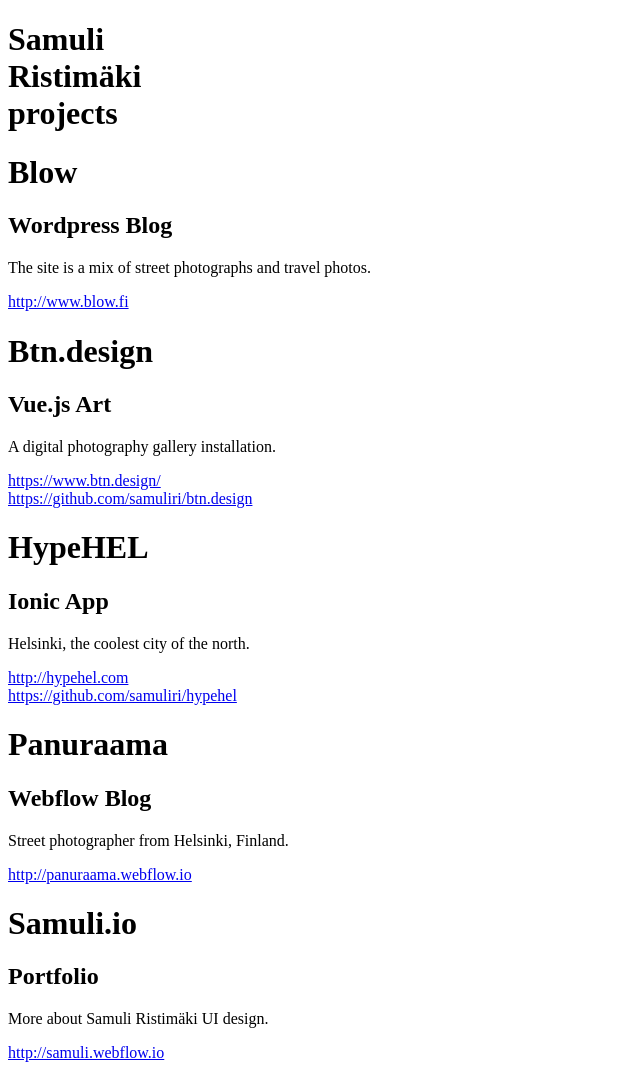
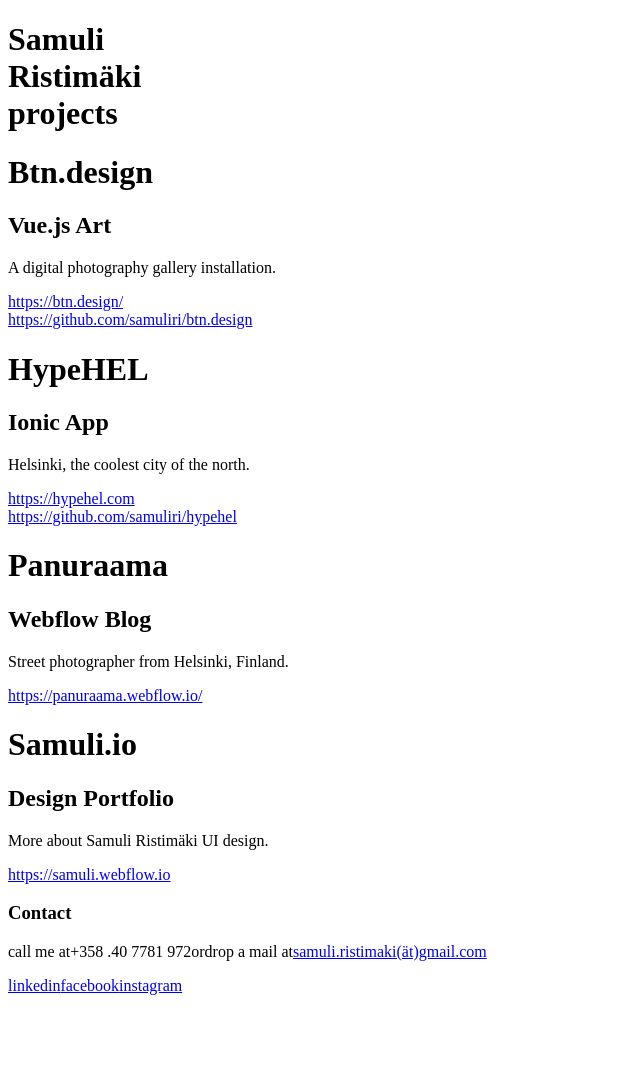
Before and after one commit to samuliri/samuliristimaki, a Gatsby site: page /portfolio in a window 1280 px wide. Shown: the top 1065 px of the page, without its empty margins (0-640 px from the left). After the commit the page ends 1003 px from the top, so only its background shows below. Built offline with nearby package versions, Linux system fonts and the light colour scheme; Gatsby itself is replaced by a stand-in of ours.

Commit message:
Refactor content

```diff
--- a/src/_sass/_global.scss
+++ b/src/_sass/_global.scss
@@ -211,10 +211,12 @@
     right: 2rem;
   }
   &:hover {
+		cursor: pointer;
+
     .toggle__label {
       max-width: 70px;
       padding: 0 0 0 1rem;
-      opacity: 1;
+			opacity: 1;
     }
   }
 }
@@ -349,6 +351,7 @@
 .small {
 	font-size: 12px;
 	line-height: 22px;
+	margin-top: 8px;
 	margin-bottom: 20px;
 	max-width: 300px;
 
--- a/src/data/projects/btn.md
+++ b/src/data/projects/btn.md
@@ -3,6 +3,6 @@
 type: Art
 tech: Vue.js
 description: A digital photography gallery installation.
-url: https://www.btn.design/
+url: https://btn.design/
 repo: https://github.com/samuliri/btn.design
 ---
--- a/src/data/projects/hypehel.md
+++ b/src/data/projects/hypehel.md
@@ -3,7 +3,7 @@
 type: App
 tech: Ionic
 description: Helsinki, the coolest city of the north.
-url: http://hypehel.com
+url: https://hypehel.com
 repo: https://github.com/samuliri/hypehel
 image: /projects/hypehel.png
 ---
--- a/src/data/projects/panuraama.md
+++ b/src/data/projects/panuraama.md
@@ -3,6 +3,6 @@
 type: Blog
 tech: Webflow
 description: Street photographer from Helsinki, Finland.
-url: http://panuraama.webflow.io
+url: https://panuraama.webflow.io/
 image: /projects/panuraama.jpg
 ---
--- a/src/data/projects/webflow.md
+++ b/src/data/projects/webflow.md
@@ -1,7 +1,7 @@
 ---
 name: Samuli.io
-type: Portfolio
+type: Design Portfolio
 description: More about Samuli Ristimäki UI design.
-url: http://samuli.webflow.io
+url: https://samuli.webflow.io
 image: /projects/samuli.jpg
 ---
```
Also changed, not shown: README.md, src/data/projects/blow.md.txt (renamed from src/data/projects/blow.md), 1 other file.
